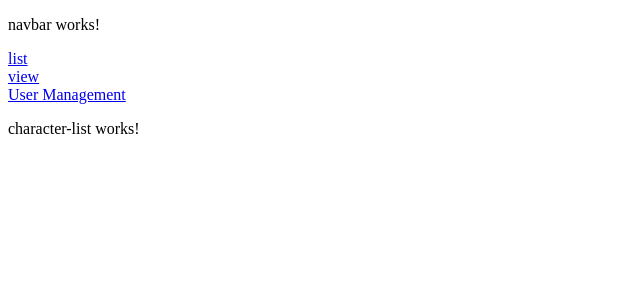
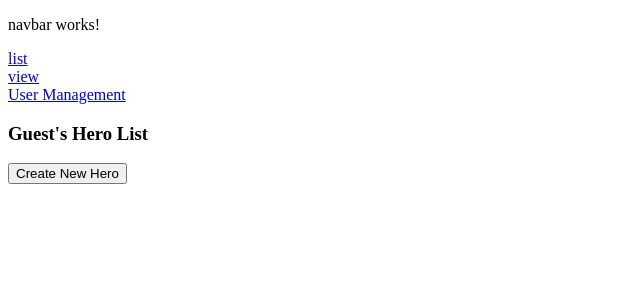
Before and after one commit to GormTheWyrm/Hackathon-character-creator-client, an Angular app: page /list in a window 1280 px wide. Shown: the top 300 px of the page, without its empty margins (0-640 px from the left). Built offline with nearby package versions, Linux system fonts and the light colour scheme.

Commit message:
edited character list

```diff
--- a/src/app/character-list/character-list.component.html
+++ b/src/app/character-list/character-list.component.html
@@ -1 +1,4 @@
-<p>character-list works!</p>
+<h3>{{user}}'s Hero List</h3>
+<button (click)="createHero()">Create New Hero</button>
+<!-- change to user.name when refactored -->
+<app-character *ngFor="let hero of heroes"></app-character>
--- a/src/app/character-list/character-list.component.ts
+++ b/src/app/character-list/character-list.component.ts
@@ -1,4 +1,5 @@
 import { Component, OnInit } from '@angular/core';
+import { Hero } from '../Hero';
 
 @Component({
   selector: 'app-character-list',
@@ -6,10 +7,34 @@ import { Component, OnInit } from '@angular/core';
   styleUrls: ['./character-list.component.css']
 })
 export class CharacterListComponent implements OnInit {
+ heroes:Hero[] = [];
+  user: string = "Guest"; //change to a user object
 
   constructor() { }
 
   ngOnInit(): void {
   }
+  createHero(){
+    let newHero:Hero = {
+
+      classType: "X",
+      strength: 0,
+      dexterity: 0,
+      intelligence: 0,
+      charisma: 0,
+      wisdom: 0,
+      willpower: 0,
+      constitution: 0,
+      name: "Unsaved Hero",
+      race: "X",
+      gender: "X",
+      hairColor: "X",
+      eyeColor: "X",
+      skinTone: "X",
+    }
+    this.heroes.push(newHero);
+    //this hero needs to be added to the service info... so it doesnt dissappear
+
+  }
 
 }
--- a/src/app/navbar/navbar.component.html
+++ b/src/app/navbar/navbar.component.html
@@ -10,4 +10,4 @@
 
 
 
-<!-- oops, nto working yet -->
+<!-- oops, not working yet -->
```
